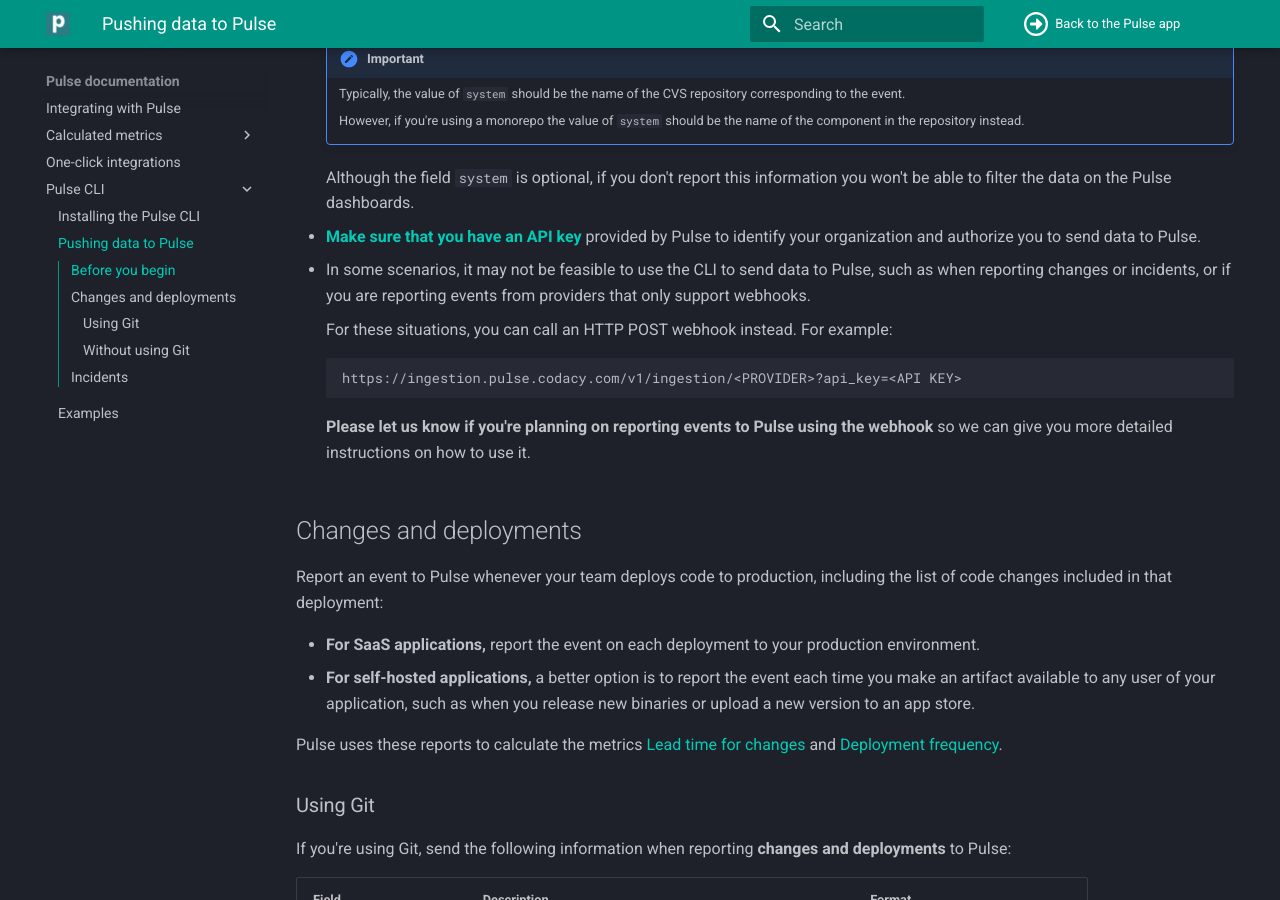
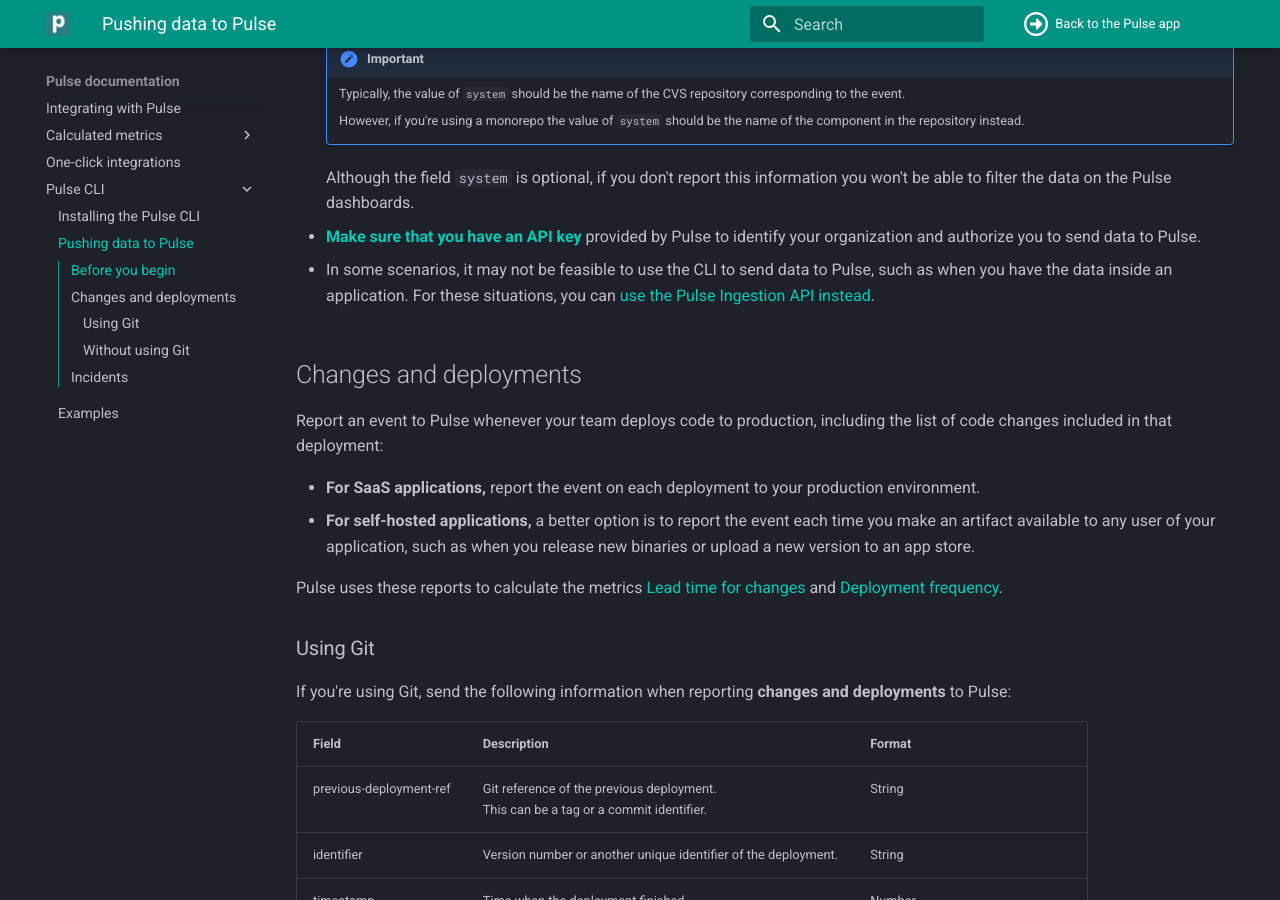
Before and after one commit to codacy/pulse-user-docs, an MkDocs documentation site: the page built from docs/cli/pushing-data-to-pulse.md, in a window 1280 px wide and 900 px high, scrolled down 503 px. Built offline with MkDocs 1.6.1 and Material for MkDocs 9.7.7, drawn with Linux system fonts in a browser that asks for light colours.

Commit message:
feature: Add link to ingestion API reference docs PUL-625 (#65)
* feature: Add link to ingestion API reference docs

* Update docs/cli/pushing-data-to-pulse.md

Co-authored-by: Rodrigo Fernandes <rtfrodrigo@gmail.com>

Co-authored-by: Rodrigo Fernandes <rtfrodrigo@gmail.com>

````diff
--- a/docs/cli/pushing-data-to-pulse.md
+++ b/docs/cli/pushing-data-to-pulse.md
@@ -24,15 +24,7 @@
 
 -   [**Make sure that you have an API key**](https://app.pulse.codacy.com/integrations/cli){: target="_blank"} provided by Pulse to identify your organization and authorize you to send data to Pulse.
 
--   In some scenarios, it may not be feasible to use the CLI to send data to Pulse, such as when reporting changes or incidents, or if you are reporting events from providers that only support webhooks.
-
-    For these situations, you can call an HTTP POST webhook instead. For example:
-
-    ```text
-    https://ingestion.pulse.codacy.com/v1/ingestion/<PROVIDER>?api_key=<API KEY>
-    ```
-
-    **Please let us know if you're planning on reporting events to Pulse using the webhook** so we can give you more detailed instructions on how to use it.
+-   In some scenarios, it may not be feasible to use the CLI to send data to Pulse, such as when you have the data inside an application. For these situations, you can [use the Pulse Ingestion API instead](https://ingestion.pulse.codacy.com/v1/api-docs){: target="_blank"}.
 
 ## Changes and deployments
 
````
